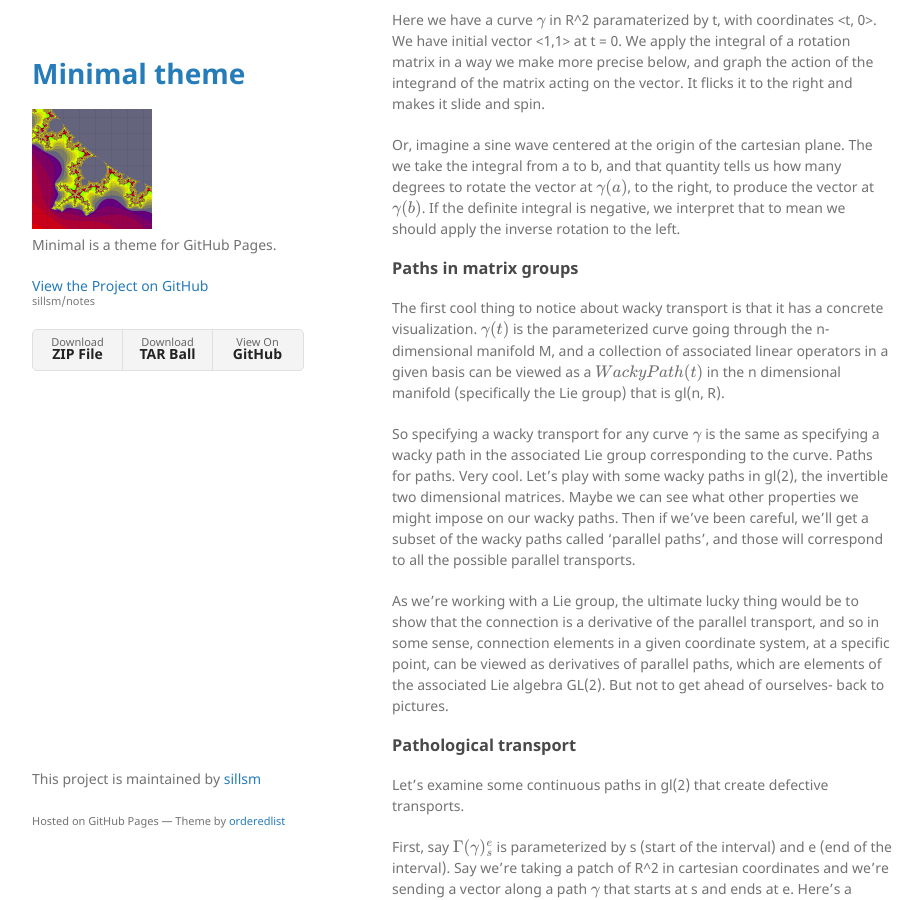
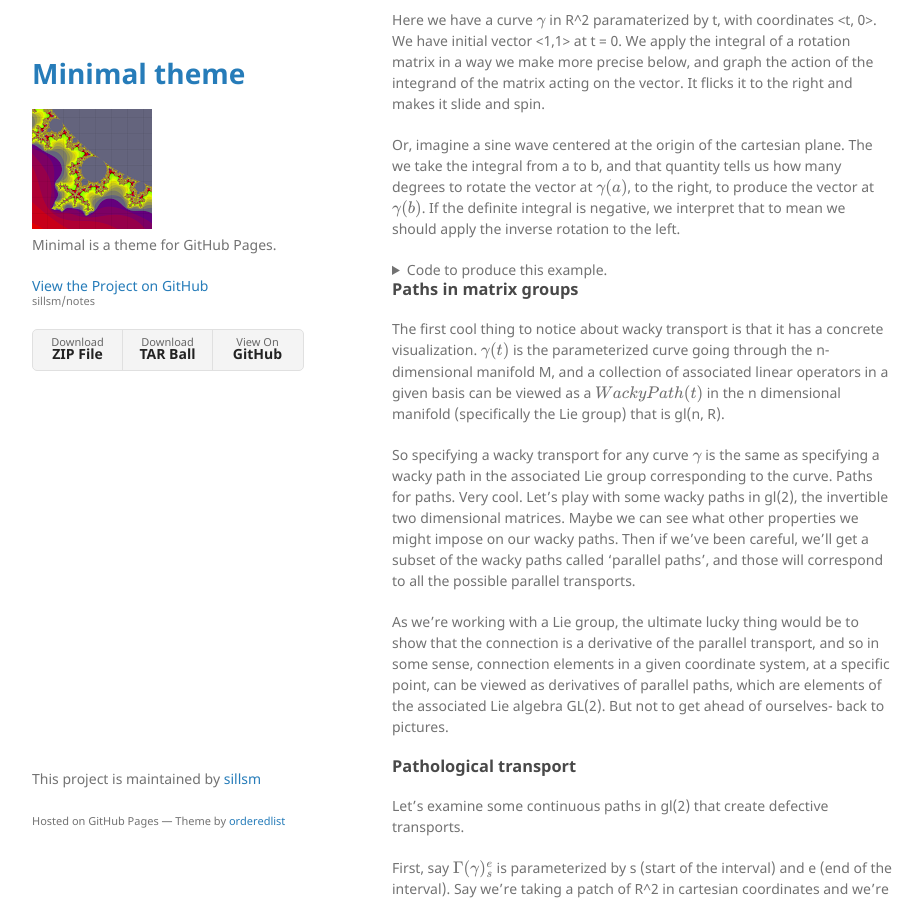
Before and after one commit to sillsm/notes, a Jekyll site: the page built from _posts/2022-03-02-shorter.md, in a window 1280 px wide and 900 px high, scrolled down 5150 px. Shown: the whole window, without its empty margins (178-1100 px from the left). Built offline with Jekyll 4.4.1, drawn with Linux system fonts in a browser that asks for light colours; formulas are drawn with MathJax 3; part of the change alters nothing that is shown.

Commit message:
Update 2022-03-02-shorter.md

````diff
--- a/_posts/2022-03-02-shorter.md
+++ b/_posts/2022-03-02-shorter.md
@@ -371,6 +371,40 @@ Here we have a curve $$ \gamma $$ in R^2 paramaterized by t, with coordinates <t
 
 Or, imagine a sine wave centered at the origin of the cartesian plane. The we take the integral from a to b, and that quantity tells us how many degrees to rotate the vector at $$ \gamma(a) $$, to the right, to produce the vector at $$ \gamma(b) $$. If the definite integral is negative, we interpret that to mean we should apply the inverse rotation to the left.
 
+ <details><summary markdown="span">Code to produce this example.</summary>
+
+```python
+import numpy as np
+import matplotlib.pyplot as plt
+#%matplotlib inline
+
+x,y = np.meshgrid(np.linspace(0,10,20),np.linspace(0,0,10))
+
+u = (np.cos(-x/2) * 1)  -( np.sin(-x/2) * 1)
+v = (np.sin(-x/2) *1)   +( np.cos(-x/2) * 1)
+
+# setting the axes at the centre
+fig = plt.figure()
+ax = fig.add_subplot(1, 1, 1)
+
+ax.spines['left'].set_position('center')
+ax.spines['left'].set_visible(False)
+ax.spines['bottom'].set_position('zero')
+ax.spines['right'].set_color('none')
+ax.spines['top'].set_color('none')
+ax.xaxis.set_ticks_position('bottom')
+#ax.set_aspect('equal')
+ax.axes.get_yaxis().set_visible(False)
+
+plt.xlim(0,10)
+plt.ylim(-1,1)
+
+plt.quiver(x,y,u,v)
+plt.show()
+```
+
+</details>
+
 ### Paths in matrix groups
 
 The first cool thing to notice about wacky transport is that it has a concrete visualization. $$ \gamma(t) $$ is the parameterized curve going through the n-dimensional manifold M, and a collection of associated linear operators in a given basis can be viewed as a $$ WackyPath(t) $$ in the n dimensional manifold (specifically the Lie group) that is gl(n, R).
````
